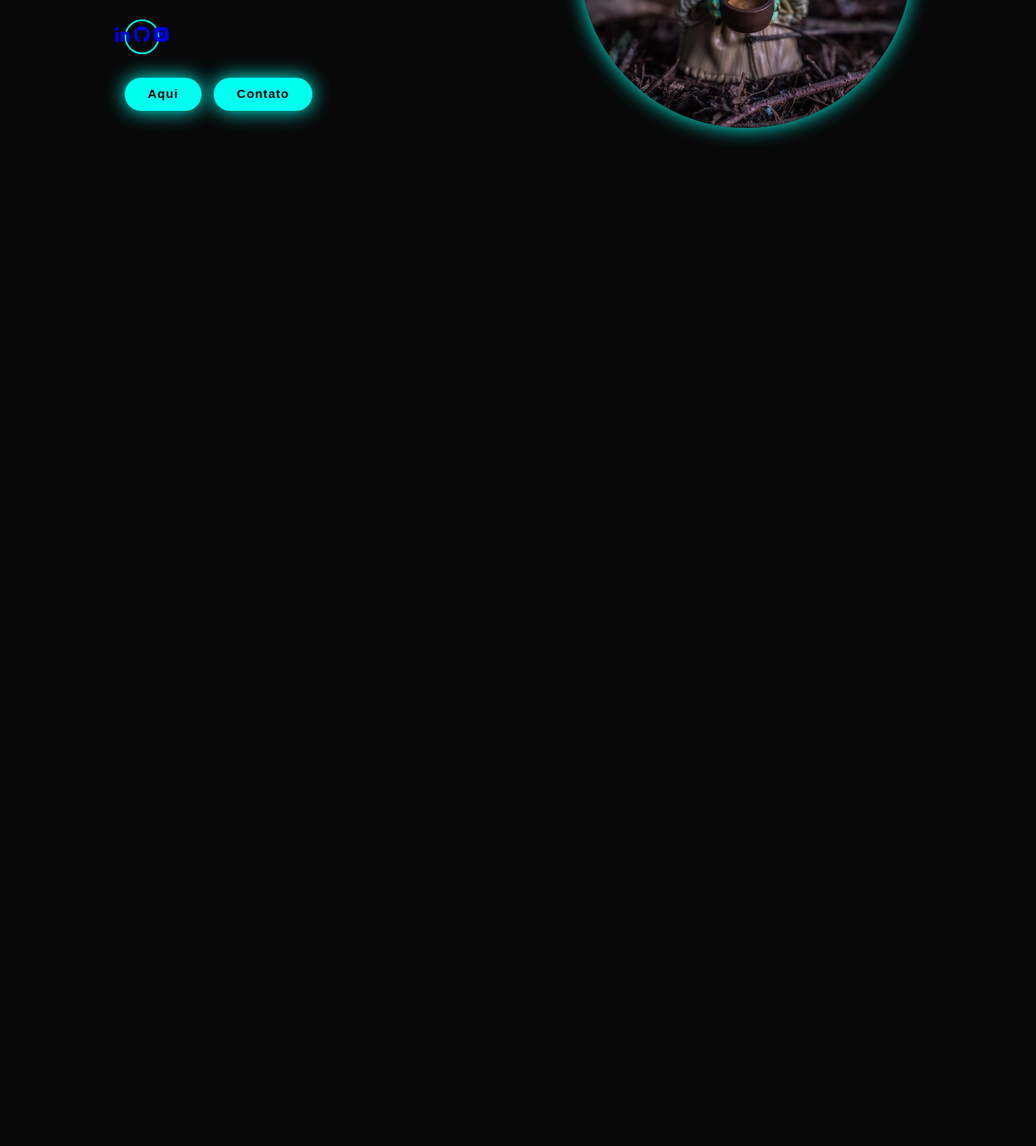
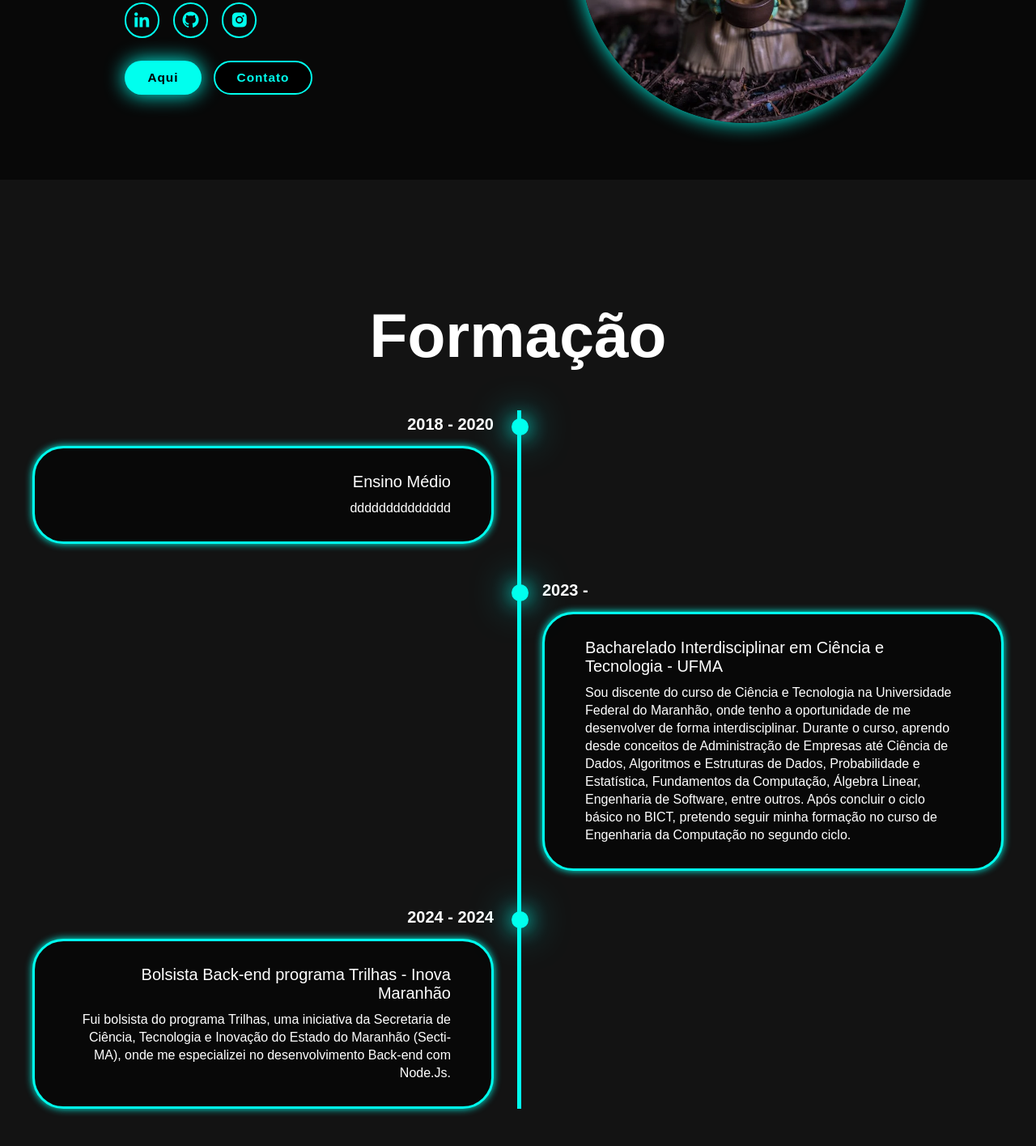
Before and after one commit to FabinDr/meu-portfolio, a plain HTML site: page index.html in a window 1280 px wide. Shown: the part 382-1798 px from the top of the page at 81% size. Before the commit the page ends 800 px from the top, so only its background shows below. Drawn offline with nearby package versions, Linux system fonts and the light colour scheme.

Commit message:
Atualização do campo 'Education'

```diff
--- a/index.html
+++ b/index.html
@@ -26,17 +26,18 @@
 
     <section class="home" id="home">
         <div class="home-content">
-            <h1> Oi, <span>Fabio</span></h1>
-            <h3 class="text-animation"> Eu sou um <span></span></h3>
+            <h1> Olá, sou o <span>Fabio.</span></h1>
+            <h3 class="text-animation">Eu sou um <span></span></h3>
             <p>Lorem ipsum dolor sit amet consectetur adipisicing elit. Cum distinctio voluptate ullam blanditiis optio,
                 tempora deleniti nobis reiciendis sed explicabo quod officia laboriosam, natus hic atque. Aliquam nemo
                 quod inventore!</p>
 
             <div class="social-icons">
-                <a href="#"><i class='bx bxl-linkedin'></i></a>
-                <a href="#"><i class='bx bxl-github'></i></a>
+                <a href="https://www.linkedin.com/in/fabioduarte-ic/" target="_blank"><i
+                        class='bx bxl-linkedin'></i></a>
+                <a href="https://github.com/FabinDr" target="_blank"><i class='bx bxl-github'></i></a>
                 <a href="#"><i class='bx bxl-instagram-alt'></i></a>
-                <a href="#"></a>
+                <!-- <a href="#"></a> -->
             </div>
 
             <div class="btn-group">
@@ -49,8 +50,65 @@
         </div>
     </section>
 
+    <section class="education" id="education">
+        <h2 class="heading">Formação</h2>
+        <div class="timeline-items">
 
+            <div class="timeline-item">
+                <div class="timeline-dot"></div>
+                <div class="timeline-date">2018 - 2020</div>
+                <div class="timeline-content">
+                    <h3>Ensino Médio</h3>
+                    <p>dddddddddddddd</p>
+                </div>
 
+            </div>
+
+            <div class="timeline-item">
+                <div class="timeline-dot"></div>
+                <div class="timeline-date">2023 - </div>
+                <div class="timeline-content">
+                    <h3>Bacharelado Interdisciplinar em Ciência e Tecnologia - UFMA</h3>
+                    <p>Sou discente do curso de Ciência e Tecnologia na Universidade Federal do Maranhão, onde tenho
+                        a
+                        oportunidade de me desenvolver de forma interdisciplinar. Durante o curso, aprendo desde
+                        conceitos de Administração de Empresas até Ciência de Dados, Algoritmos e Estruturas de
+                        Dados,
+                        Probabilidade e Estatística, Fundamentos da Computação, Álgebra Linear, Engenharia de
+                        Software,
+                        entre outros. Após concluir o ciclo básico no BICT, pretendo seguir minha formação no curso
+                        de
+                        Engenharia da Computação no segundo ciclo.</p>
+                </div>
+
+            </div>
+
+            <div class="timeline-item">
+                <div class="timeline-dot"></div>
+                <div class="timeline-date">2024 - 2024</div>
+                <div class="timeline-content">
+                    <h3>Bolsista Back-end programa Trilhas - Inova Maranhão</h3>
+                    <p>Fui bolsista do programa Trilhas, uma iniciativa da Secretaria de Ciência, Tecnologia e
+                        Inovação
+                        do Estado do Maranhão (Secti-MA), onde me especializei no desenvolvimento Back-end com Node.Js.
+                    </p>
+                </div>
+
+            </div>
+
+            <!-- <div class="timeline-item">
+                <div class="timeline-dot">
+                    <div class="timeline-date">2023 - </div>
+                    <div class="timeline-content">
+                        <h3>Estágio</h3>
+                        <p>
+                        </p>
+                    </div>
+                </div>
+            </div> -->
+
+        </div>
+    </section>
     <script src="script.js"></script>
 </body>
 
--- a/style.css
+++ b/style.css
@@ -64,7 +64,7 @@ body {
   border-bottom: 3px solid transparent;
 }
 .navbar a:hover,
-.navbar a:active {
+.navbar a.active {
   color: var(--main-color);
   border-bottom: 3px solid var(--main-color);
 }
@@ -101,10 +101,10 @@ span {
 .home-content h3 {
   margin-bottom: 2rem;
   margin-top: 1rem;
-  font-size: 3.5rem;
+  font-size: 2.5rem;
 }
 .home-content h1 {
-  font-size: 7rem;
+  font-size: 5rem;
   font-weight: 700;
   margin-top: 1.5rem;
   line-height: 1;
@@ -131,7 +131,7 @@ span {
   line-height: 1.8;
   max-width: 1000px;
 }
-.social-icons {
+.social-icons a {
   display: inline-flex;
   justify-content: center;
   align-items: center;
@@ -174,3 +174,184 @@ span {
   align-items: center;
   gap: 1.5rem;
 }
+.btn-group a:nth-of-type(2) {
+  background-color: black;
+  color: var(--main-color);
+  border: 2px solid var(--main-color);
+  box-shadow: 0 0 25px transparent;
+}
+.btn-group a:nth-of-type(2):hover {
+  box-shadow: 0 0 25px var(--main-color);
+  background-color: var(--main-color);
+  color: black;
+}
+
+.text-animation {
+  font-size: 30px;
+  font-weight: 600;
+  min-width: 280px;
+}
+.text-animation span {
+  position: relative;
+}
+.text-animation span::before {
+  content: "Desenvolvedor";
+  color: var(--main-color);
+  animation: words 20s infinite;
+}
+
+.text-animation span::after {
+  content: "";
+  background-color: var(--bg-color);
+  position: absolute;
+  width: calc(100% + 8px);
+  height: 100%;
+  border-left: 3px solid var(--bg-color);
+  right: -8px;
+  animation: cursor 0.6s infinite, typing 20s steps(14) infinite;
+}
+@keyframes cursor {
+  to {
+    border-left: 2px solid var(--main-color);
+  }
+}
+@keyframes words {
+  0%,
+  20% {
+    content: "FullStack Developer";
+  }
+  21%,
+  40% {
+    content: "Back-end Developer";
+  }
+  41%,
+  60% {
+    content: "Web Developer";
+  }
+  61%,
+  80% {
+    content: "Software Developer";
+  }
+  /* 81%,
+  100% {
+    content: "";
+  } */
+}
+@keyframes typing {
+  10%,
+  15%,
+  30%,
+  35%,
+  59%,
+  55%,
+  70%,
+  75%,
+  90%,
+  95% {
+    width: 0;
+  }
+  5%,
+  20%,
+  25%,
+  40%,
+  45%,
+  60%,
+  80%,
+  85% {
+    width: calc(100% + 8px);
+  }
+}
+.heading {
+  font-size: 8rem;
+  text-align: center;
+  margin: 5rem 0;
+}
+.education {
+  padding: 100px 15px;
+  background: var(--second-bg-color);
+}
+.education h2 {
+  margin-bottom: 5rem;
+}
+.timeline-items {
+  max-width: 1200px;
+  margin: auto;
+  display: flex;
+  flex-wrap: wrap;
+  position: relative;
+}
+.timeline-items::before {
+  content: "";
+  position: absolute;
+  width: 5px;
+  height: 100%;
+  background-color: var(--main-color);
+  left: calc(50% - 1px);
+}
+.timeline-item {
+  margin-bottom: 40px;
+  width: 100%;
+  position: relative;
+}
+.timeline-item:last-child {
+  margin-bottom: 0;
+}
+.timeline-item:nth-child(odd) {
+  padding-right: calc(50% + 30px);
+  text-align: right;
+}
+.timeline-item:nth-child(even) {
+  padding-left: calc(50% + 30px);
+}
+.timeline-dot {
+  height: 21px;
+  width: 21px;
+  background-color: var(--main-color);
+  box-shadow: 0 0 25px var(--main-color), 0 0 50px var(--main-color);
+  position: absolute;
+  left: calc(50% - 8px);
+  border-radius: 50%;
+  top: 10px;
+}
+.timeline-date {
+  font-size: 20px;
+  font-weight: 800;
+  color: white;
+  margin: 6px 0 15px;
+}
+.timeline-content {
+  background-color: var(--bg-color);
+  border: 3px solid var(--main-color);
+  padding: 30px 50px;
+  border-radius: 4rem;
+  box-shadow: 0 0 10px var(--main-color);
+  cursor: pointer;
+  transition: 0.3s ease-in-out;
+}
+.timeline-content:hover {
+  transform: scale(1.05);
+  box-shadow: 0 0 25px var(--main-color);
+}
+.timeline-content h3 {
+  font-size: 20px;
+  color: white;
+  margin: 0 0 10px;
+  font-weight: 500;
+}
+.timeline-content p {
+  color: white;
+  font-size: 16px;
+  font-weight: 300;
+  line-height: 22px;
+}
+::-webkit-scrollbar {
+  width: 15px;
+}
+
+::-webkit-scrollbar-thumb {
+  background-color: var(--main-color);
+}
+::-webkit-scrollbar-track {
+  background-color: var(--bg-color);
+  width: 50px;
+}
```
